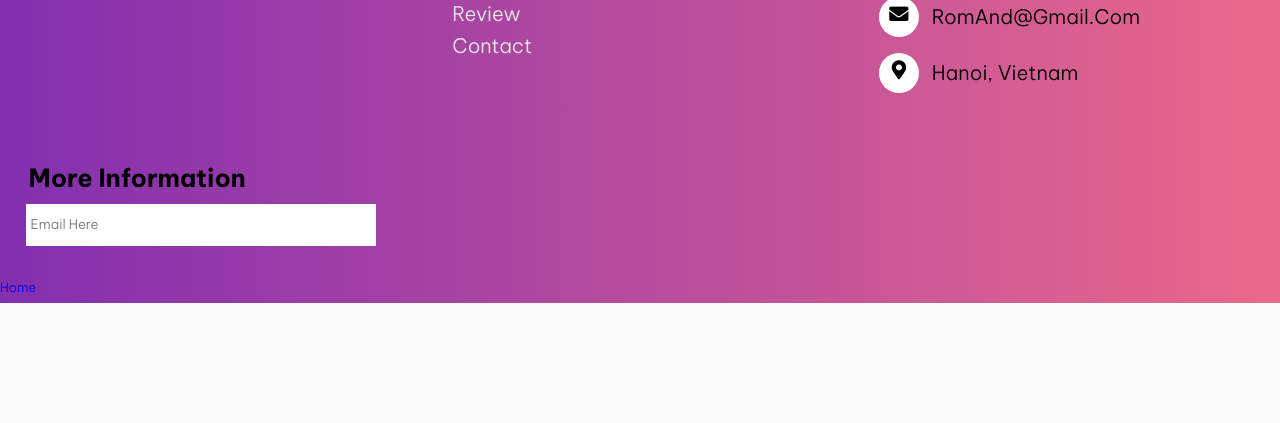
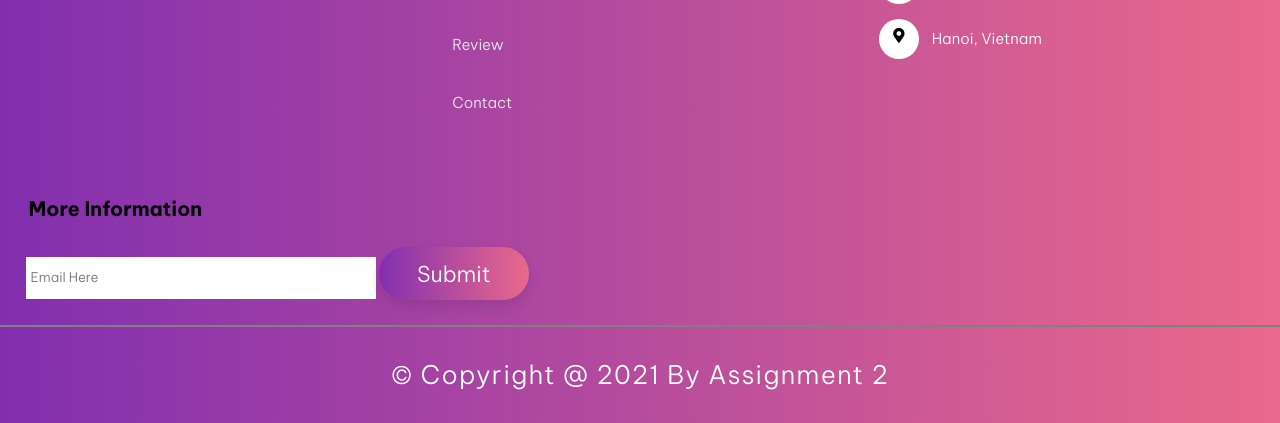
Before and after one commit to NgocLuong2001/wpr, a plain HTML site: page 61fit3wpr_assignment2_1901060029/index.html in a window 1280 px wide. Shown: the part 4974-5397 px from the top of the page. Before the commit the page ends 5277 px from the top, so only its background shows below. Drawn offline with Linux system fonts and the light colour scheme.

Commit message:
assignment2 Signed-off-by: NgocLuong2001 <1901060029@s.hanu.edu.vn>

```diff
--- a/61fit3wpr_assignment2_1901060029/css/style.css
+++ b/61fit3wpr_assignment2_1901060029/css/style.css
@@ -236,7 +236,7 @@ header label{
     cursor: pointer;
 }
 footer{
-    padding-top: 3rem;
+    padding-top: 5px;
     background: var(--gradient);
 }
 footer .box-container{
@@ -252,14 +252,15 @@ footer .box-container .box input{
     padding: 5px;
 }
 footer .box-container .box h3{
-    font-size: 25px;
+    font-size: 20px;
     padding: 10px 3px;
     color: black;
 }
-footer .box-container .box a{
+footer .box-container .box .footer-nav a{
     display: block;
     color:#EAEBEA;
-    font-size: 20px;
+    font-size: 15px;
+    line-height: 4.5rem;
 }
 footer .box-container .box a:hover{
     -ms-transform: scaleY(1.5);
@@ -276,14 +277,27 @@ footer .box-container .box .info i{
     border-radius: 50%;
     background:#fff;
     color:var(--gradient);
-    font-size: 1.5rem;
+    font-size: 15px;
     height:40px;
     width:40px;
     line-height: 2.6rem;
     text-align: center;
 }
 footer .box-container .box .info p{
-    font-size: 20px;
+    font-size: 15px;
+    color: white;
+}
+footer .box-container .box .newsletter .btn{
+    width: 150px;
+}
+footer .credit{
+    font-size: 2rem;
+    font-weight: normal;
+    letter-spacing: .1rem;
+    color: white;
+    border-top: 2px solid grey;
+    padding: 2.5rem 1rem;
+    text-align: center;
 }
 @media (max-width:1200px){
     html{
@@ -322,6 +336,12 @@ footer .box-container .box .info p{
         transform: scaleY(1);
         opacity: 1;
 }
+    footer .box-container .box .newsletter input{
+        width: 250px;
+    }
+    footer .box-container .box .newsletter .btn{
+        width: 100px;
+    }
 }
 @media (max-width:450px){
     html{
@@ -356,6 +376,9 @@ footer .box-container .box .info p{
         justify-content: center;
         align-items: center;
     }
+    footer{
+        font-size: 14px;
+    }
 }
 
 }
--- a/61fit3wpr_assignment2_1901060029/index.html
+++ b/61fit3wpr_assignment2_1901060029/index.html
@@ -171,11 +171,13 @@
                 <img src="image/rm_logo.png" alt="">
             </div>
             <div class="box">
+                <div class="footer-nav">
                 <h3>Links</h3>
                 <a href="#">Home</a>
-            <a href="#">Pricing</a>
-            <a href="#">Review</a>
-            <a href="#">Contact</a>
+                <a href="#pricing">Pricing</a>
+                <a href="#testimonials">Review</a>
+                <a href="#contact">Contact</a>
+            </div>
             </div>
             <div class="box">
                 <h3>Contact</h3>
@@ -193,11 +195,14 @@
                 </div>
             </div>
             <div class="box">
+                <div class="newsletter">
                     <h3>More information</h3>
                     <input type="text" placeholder="Email here">
+                    <a href="#" class="btn">Submit</a>
                 </div>
             </div>
-        <a href="#">Home</a>
+        </div>
+        <h1 class="credit">&copy; copyright @ 2021 by assignment 2</h1>
     </footer>
 </body>
 
```
Lines whose indentation alone changed are shown as unchanged.
